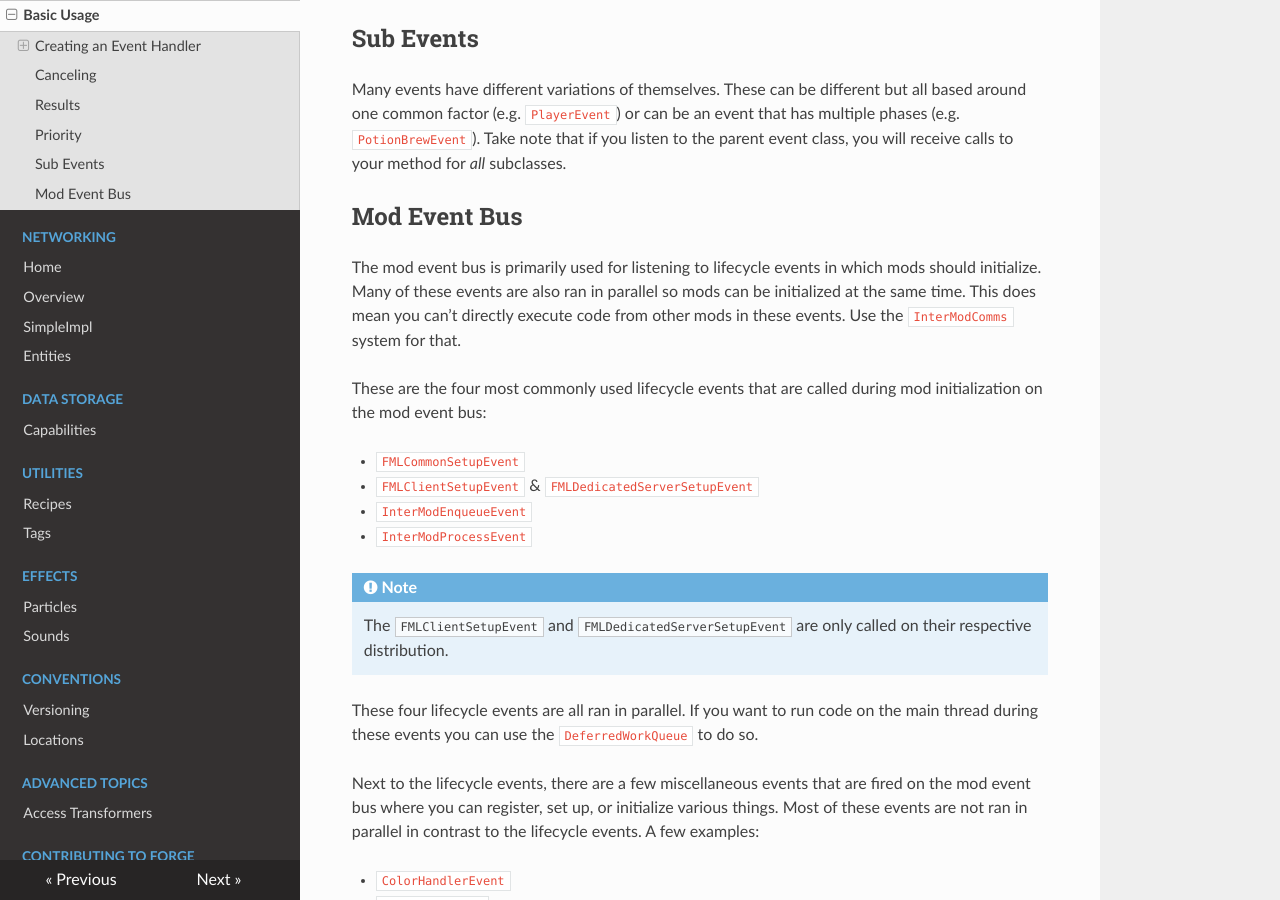
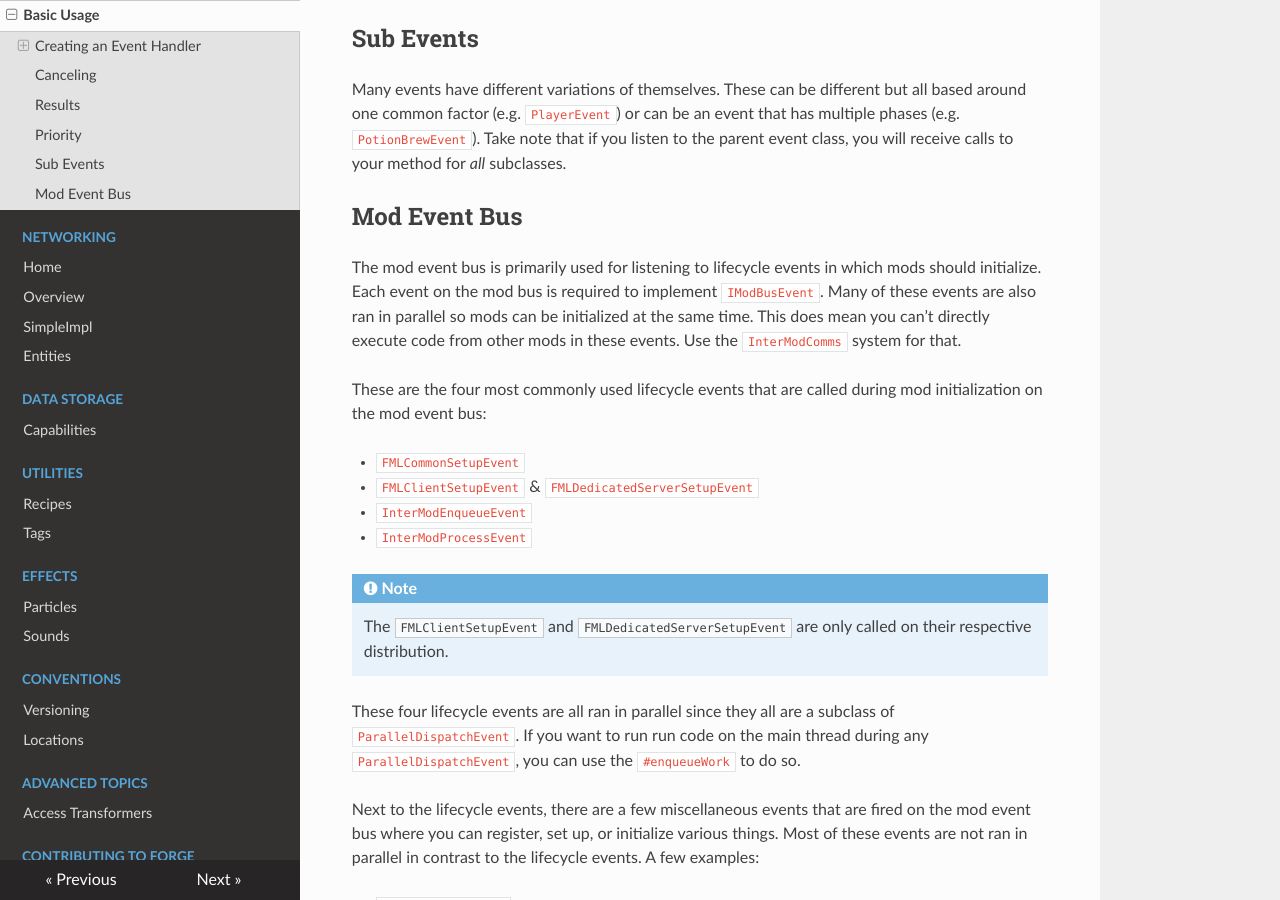
Before and after one commit to MinecraftForge/Documentation, an MkDocs documentation site: the page built from docs/events/intro.md, in a window 1280 px wide and 900 px high, scrolled down 2810 px. Built offline with MkDocs 1.6.1, drawn with Linux system fonts in a browser that asks for light colours; nearby versions of some CDN libraries.

Commit message:
Events Cleanup Update (#24)
This PR is used to address the differences in 1.16 for the events folder within the docs.

```diff
--- a/docs/events/intro.md
+++ b/docs/events/intro.md
@@ -91,7 +91,7 @@ Many events have different variations of themselves. These can be different but
 Mod Event Bus
 -------------
 
-The mod event bus is primarily used for listening to lifecycle events in which mods should initialize. Many of these events are also ran in parallel so mods can be initialized at the same time. This does mean you can't directly execute code from other mods in these events. Use the `InterModComms` system for that.
+The mod event bus is primarily used for listening to lifecycle events in which mods should initialize. Each event on the mod bus is required to implement `IModBusEvent`. Many of these events are also ran in parallel so mods can be initialized at the same time. This does mean you can't directly execute code from other mods in these events. Use the `InterModComms` system for that.
 
 These are the four most commonly used lifecycle events that are called during mod initialization on the mod event bus:
 
@@ -103,7 +103,7 @@ These are the four most commonly used lifecycle events that are called during mo
 !!! note
     The `FMLClientSetupEvent` and `FMLDedicatedServerSetupEvent` are only called on their respective distribution.
 
-These four lifecycle events are all ran in parallel. If you want to run code on the main thread during these events you can use the `DeferredWorkQueue` to do so.
+These four lifecycle events are all ran in parallel since they all are a subclass of `ParallelDispatchEvent`. If you want to run run code on the main thread during any `ParallelDispatchEvent`, you can use the `#enqueueWork` to do so.
 
 Next to the lifecycle events, there are a few miscellaneous events that are fired on the mod event bus where you can register, set up, or initialize various things. Most of these events are not ran in parallel in contrast to the lifecycle events. A few examples:
 
```
